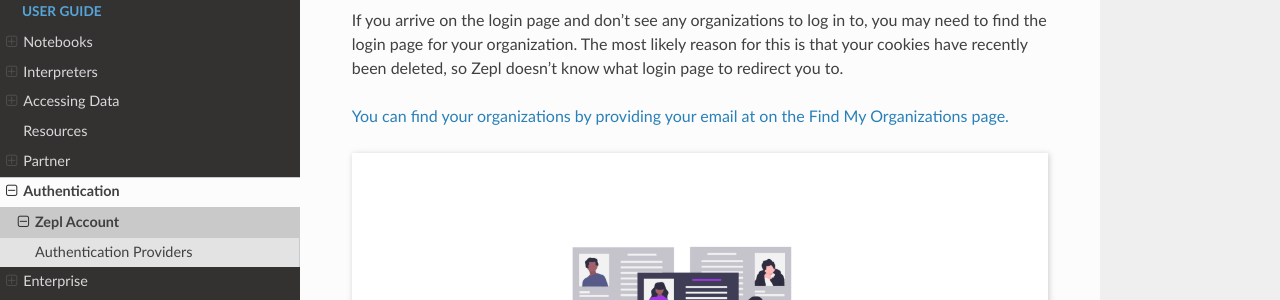
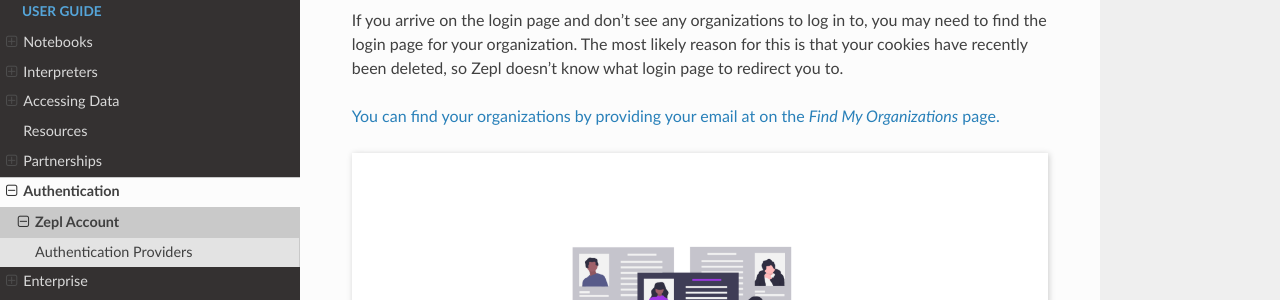
Before and after one commit to ZEPL/zepl-documentation, an MkDocs documentation site: the page built from docs/guide/authentication/zepl_account.md, in a window 1280 px wide and 900 px high, scrolled down 1513 px. Shown: the part 151-451 px from the top of the window. Built offline with MkDocs 1.6.1, drawn with Linux system fonts in a browser that asks for light colours; nearby versions of some CDN libraries.

Commit message:
Change partner to partnerships

```diff
--- a/docs/guide/authentication/zepl_account.md
+++ b/docs/guide/authentication/zepl_account.md
@@ -8,11 +8,11 @@ To start the registration process and create your own organization and user acco
 
 To join a colleagues organization, they must send you first an invitation from the members section in settings. You will receive an email inviting you to join their organization - click join and go through the account creation process to do so.
 
-You can also sign up for Zepl through Snowflake partner connect. This allows you to connect Snowflake and Zepl with just a few clicks from your existing Snowflake account. See more instructions on how to do that [here](https://docs.zepl.com/guide/enterprise/snowflake_partner_connect/).
+You can also sign up for Zepl through Snowflake partner connect. This allows you to connect Snowflake and Zepl with just a few clicks from your existing Snowflake account. See more instructions on how to do that [here](../../partnerships/snowflake_partner_connect/).
 
 ## Login Page
 
-Zepl SaaS has a [common login page for you to log into the product](https://www.zepl.com/login). However, you should know that every Zepl organization has a unique login page URL which you can bookmark. Otherwise, Zepl uses browser cookies to keep track of what organizations you have logged into in the past to quickly redirect you to your organization’s login page. There, you simply enter your username and credentials to log in, using the [authentication provider](https://docs.zepl.com/guide/authentication/authentication_providers/) determined by your organization administrator.
+Zepl SaaS has a [common login page for you to log into the product](https://www.zepl.com/login). However, you should know that every Zepl organization has a unique login page URL which you can bookmark. Otherwise, Zepl uses browser cookies to keep track of what organizations you have logged into in the past to quickly redirect you to your organization’s login page. There, you simply enter your username and credentials to log in, using the [authentication provider](../../authentication/authentication_providers/) determined by your organization administrator.
 
 Most users are only part of this one organization and will only see one account when they get to the shared login page. Users that are part of more than one organization will see all the organizations they have logged into with their current browser.
 
@@ -23,7 +23,7 @@ Most users are only part of this one organization and will only see one account
 
 If you arrive on the login page and don’t see any organizations to log in to, you may need to find the login page for your organization. The most likely reason for this is that your cookies have recently been deleted, so Zepl doesn’t know what login page to redirect you to.
 
-[You can find your organizations by providing your email at on the Find My Organizations page.](https://www.zepl.com/login/find-your-organization)
+[You can find your organizations by providing your email at on the _Find My Organizations_ page.](https://www.zepl.com/login/find-your-organization)
 
 <img src="../../../img/authentication/find_my_org.png" class="image-box img-100"/>
 
--- a/mkdocs.yml
+++ b/mkdocs.yml
@@ -34,8 +34,8 @@ nav:
     - Data Source Integrations: guide/datasource/datasource_integration.md
     - Uploading Data: guide/accessing_data.md
   - Resources: guide/resource_mgmt.md
-  - Partner:
-    - Snowflake Partner Connect: guide/partner/snowflake_partner_connect.md
+  - Partnerships:
+    - Snowflake Partner Connect: guide/partnerships/snowflake_partner_connect.md
   - Authentication:
     - Zepl Account: guide/authentication/zepl_account.md
     - Authentication Providers: guide/authentication/authentication_providers.md
```
Also changed, not shown: docs/guide/partnerships/snowflake_partner_connect.md (renamed from docs/guide/partner/snowflake_partner_connect.md).
